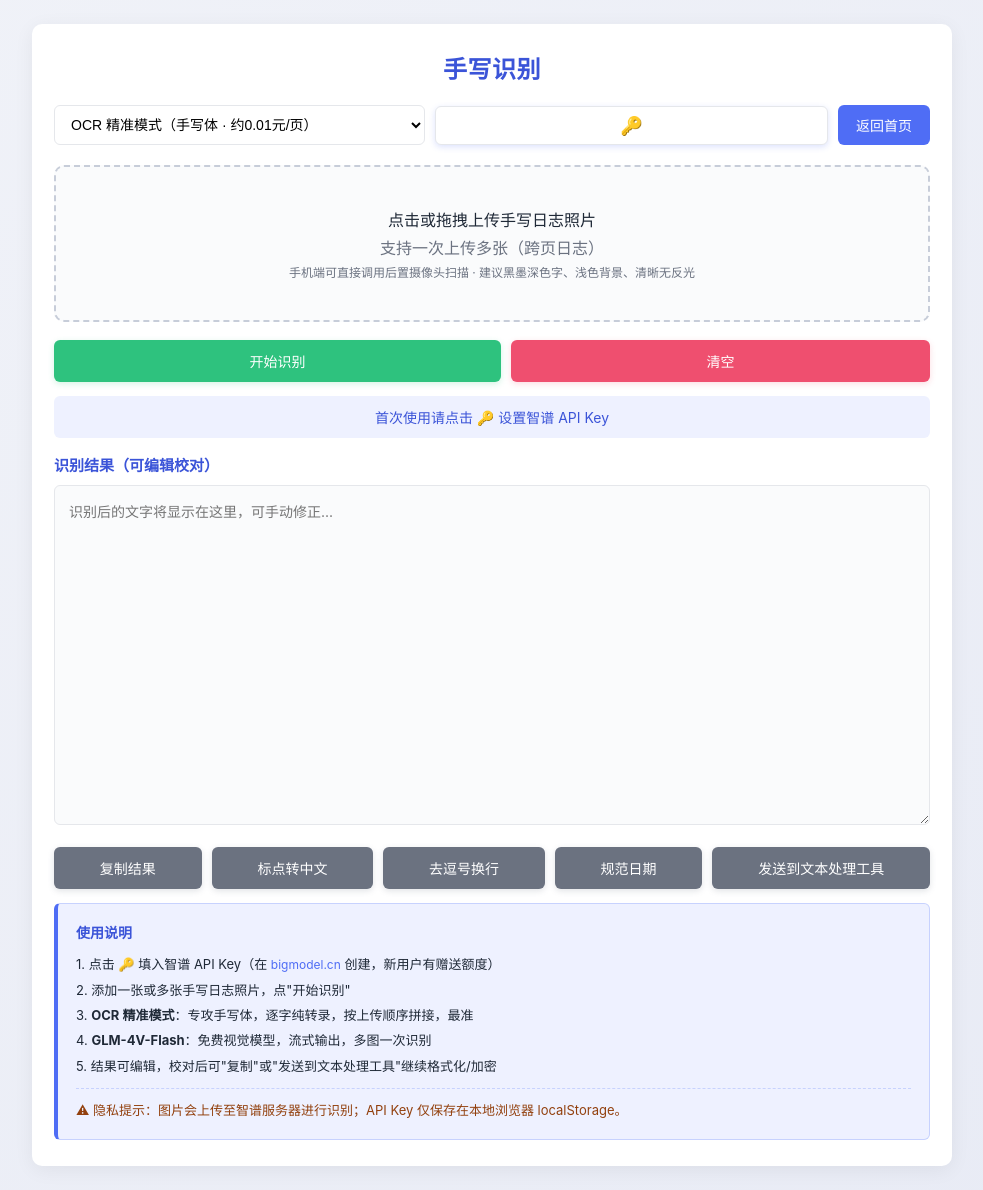
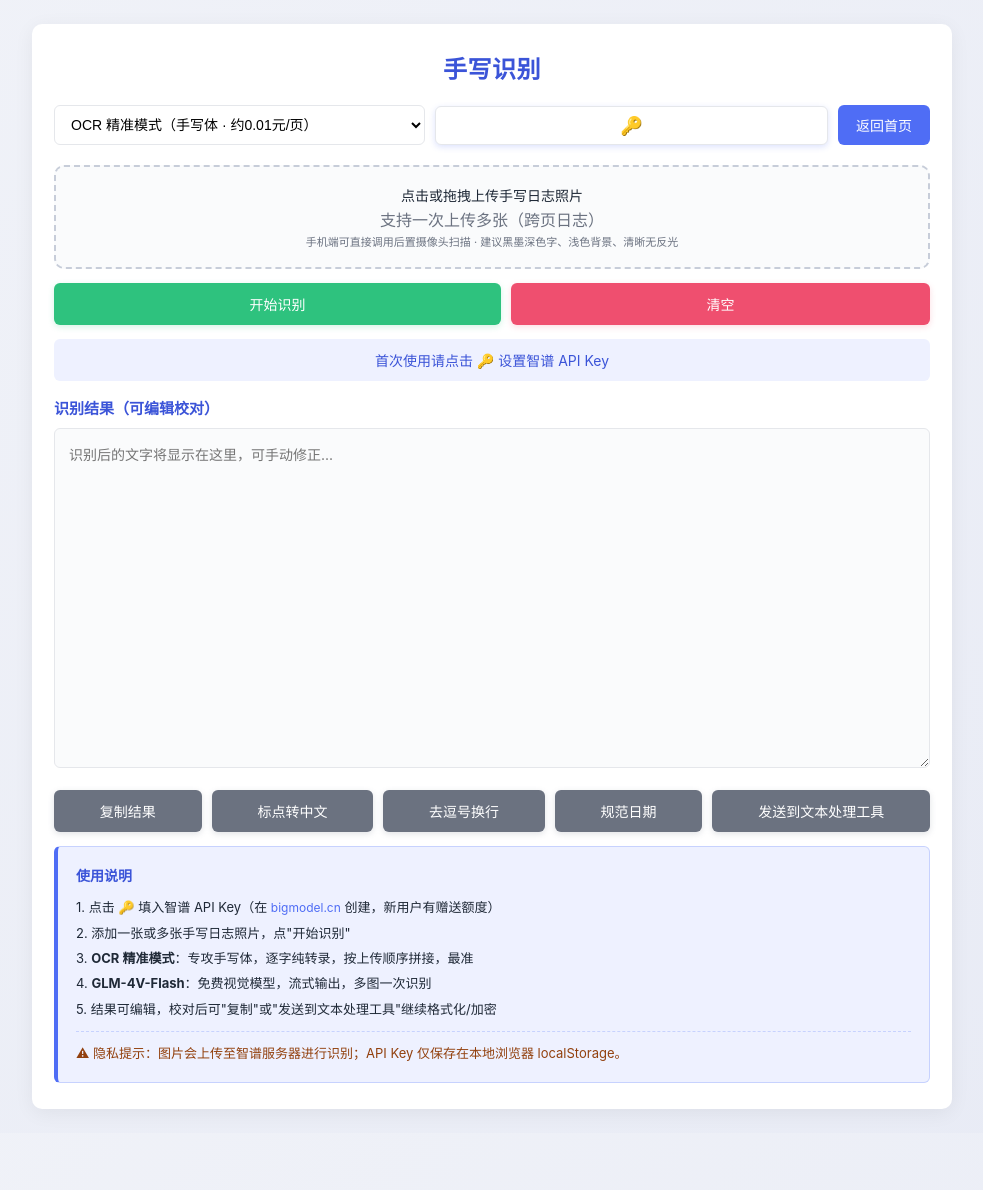
Before and after one commit to CrescentVelvet/crescentvelvet.github.io, a Jekyll site: the page built from _pages/handwriting_ocr.html, in a window 1280 px wide. Shown: the whole page, without its empty margins (148-1131 px from the left). Built offline with Jekyll 4.4.1, drawn with Linux system fonts in a browser that asks for light colours; after the commit the page ends 1133 px from its top, so only the background shows below that.

Commit message:
手写识别: 缩小上传区(padding36→16,字号下调,移动端同步)让识别结果更突出

```diff
--- a/_pages/handwriting_ocr.html
+++ b/_pages/handwriting_ocr.html
@@ -104,20 +104,20 @@ title: "手写识别"
         .upload-area {
             border: 2px dashed #c7cdd9;
             border-radius: var(--radius);
-            padding: 36px 20px;
+            padding: 16px 18px;
             text-align: center;
             cursor: pointer;
             transition: border-color 0.2s, background 0.2s;
             background: #fafbfc;
-            margin-bottom: 16px;
+            margin-bottom: 12px;
         }
         .upload-area:hover, .upload-area.dragover {
             border-color: var(--primary);
             background: var(--primary-light);
         }
-        .upload-area p { margin: 4px 0; color: var(--text-muted); }
-        .upload-area .main { font-size: 16px; color: var(--text); font-weight: 500; }
-        .upload-area .hint { font-size: 12px; }
+        .upload-area p { margin: 2px 0; color: var(--text-muted); }
+        .upload-area .main { font-size: 14px; color: var(--text); font-weight: 500; }
+        .upload-area .hint { font-size: 11px; }
 
         .thumb-list {
             display: flex;
@@ -344,7 +344,7 @@ title: "手写识别"
             h1 { font-size: 20px; }
             .toolbar { flex-wrap: wrap; }
             #mode-select { min-width: 100%; }
-            .upload-area { padding: 24px 14px; }
+            .upload-area { padding: 12px 12px; }
             textarea { height: 260px; }
             button { padding: 10px 14px; font-size: 13px; }
             .thumb { width: 72px; height: 72px; }
```
